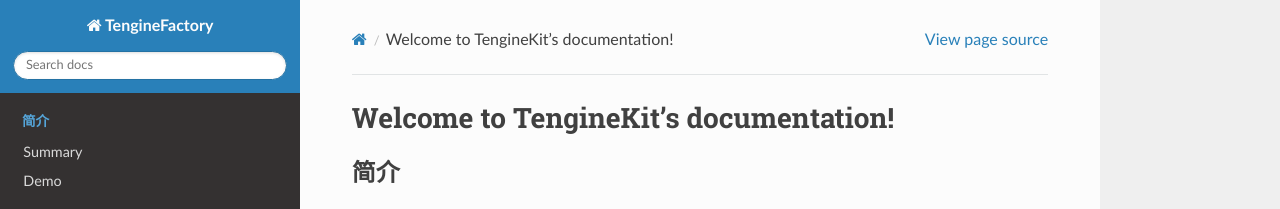
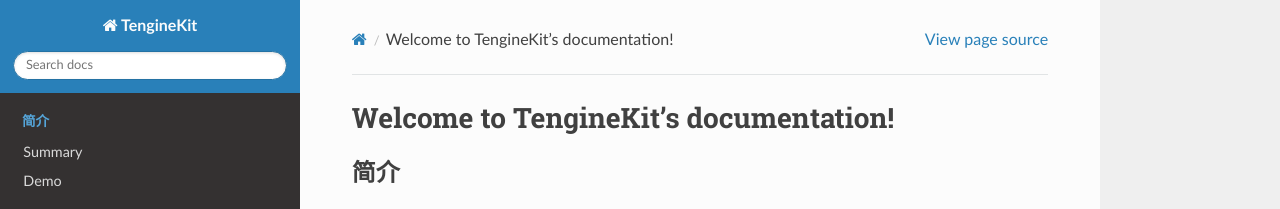
Before and after one commit to mlbo/TengineKit-Docs, a Sphinx documentation site: the page built from source/index.rst, in a window 1280 px wide. Shown: the top 209 px of the page. Built offline with Sphinx 7.4.7 and the Read the Docs theme 2.0.0, drawn with Linux system fonts in a browser that asks for light colours; pages that are not in the unit, such as notebooks, are missing from menus.

Commit message:
Update conf.py

```diff
--- a/source/conf.py
+++ b/source/conf.py
@@ -19,7 +19,7 @@
 
 # sys.path.insert(0, os.path.abspath('..'))
 # sys.path.append(os.path.dirname(__file__))
-# os.environ.setdefault("DJANGO_SETTINGS_MODULE", "tenginefactory.settings.dev")
+# os.environ.setdefault("DJANGO_SETTINGS_MODULE", "tenginekit.settings.dev")
 
 # from django.conf import settings
 # from django.utils import timezone
@@ -29,7 +29,7 @@
 
 # -- Project information -----------------------------------------------------
 
-project = u'TengineFactory'
+project = u'TengineKit'
 copyright = u'2021, OPEN AI LAB, Inc & contributors'
 author = u'OPEN AI LAB'
 
```
